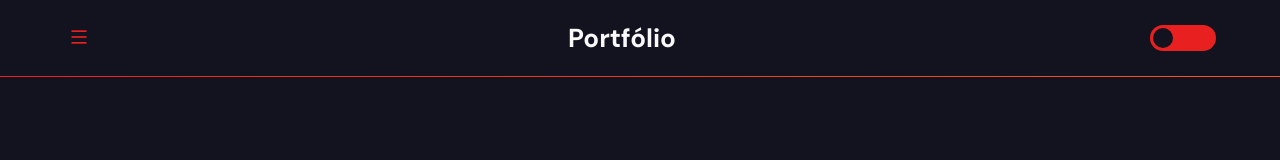
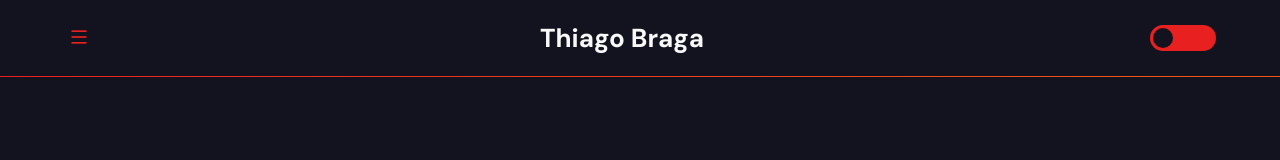
Before and after one commit to thiagopbraga/personal-portfolio, a plain HTML site: page index.html in a window 1280 px wide. Shown: the top 160 px of the page. Drawn offline with nearby package versions, Linux system fonts and the light colour scheme.

Commit message:
Update index.html

```diff
--- a/index.html
+++ b/index.html
@@ -28,7 +28,7 @@
           <i class="ri-close-line hidden"></i>
         </div>
         <a href="#sobre">
-          <h2>Portfólio</h2>
+          <h2>Thiago Braga</h2>
         </a>
         <div class="toggle">
           <label for="checkbox" class="label">
```
